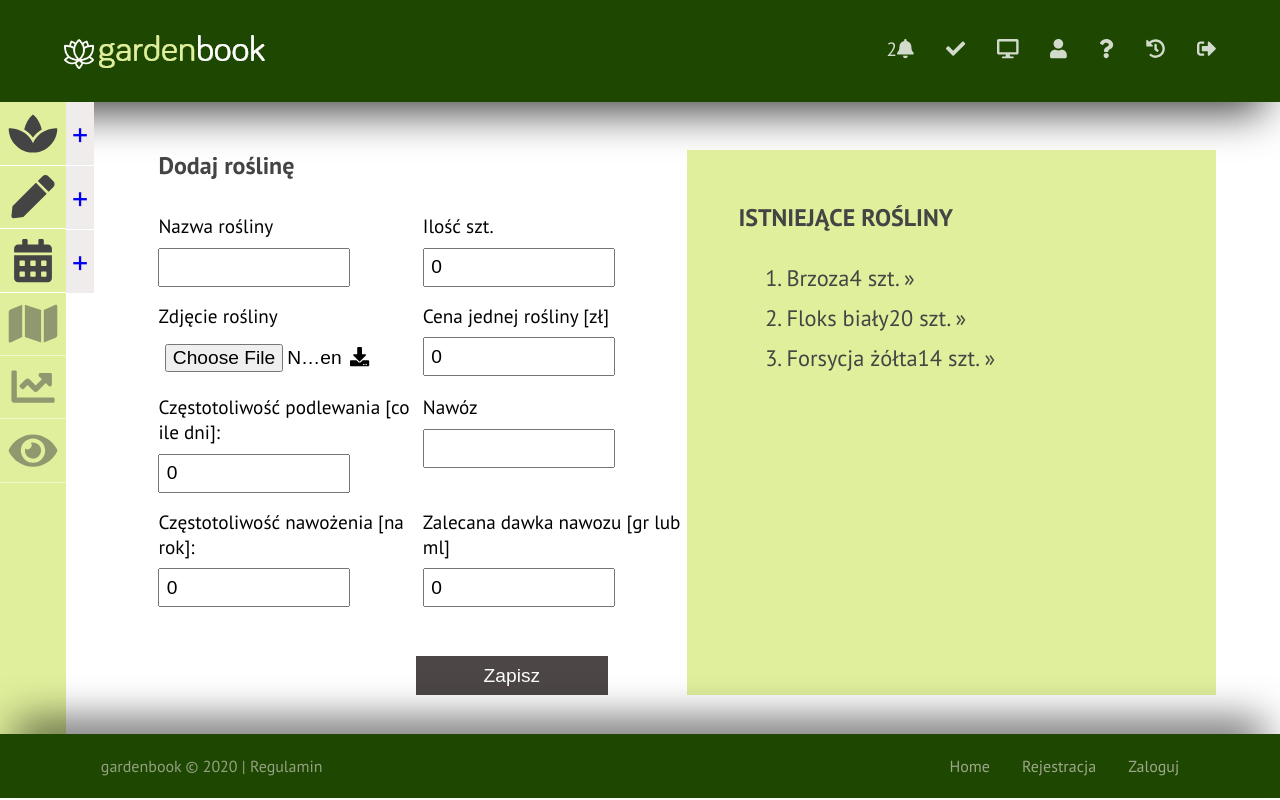
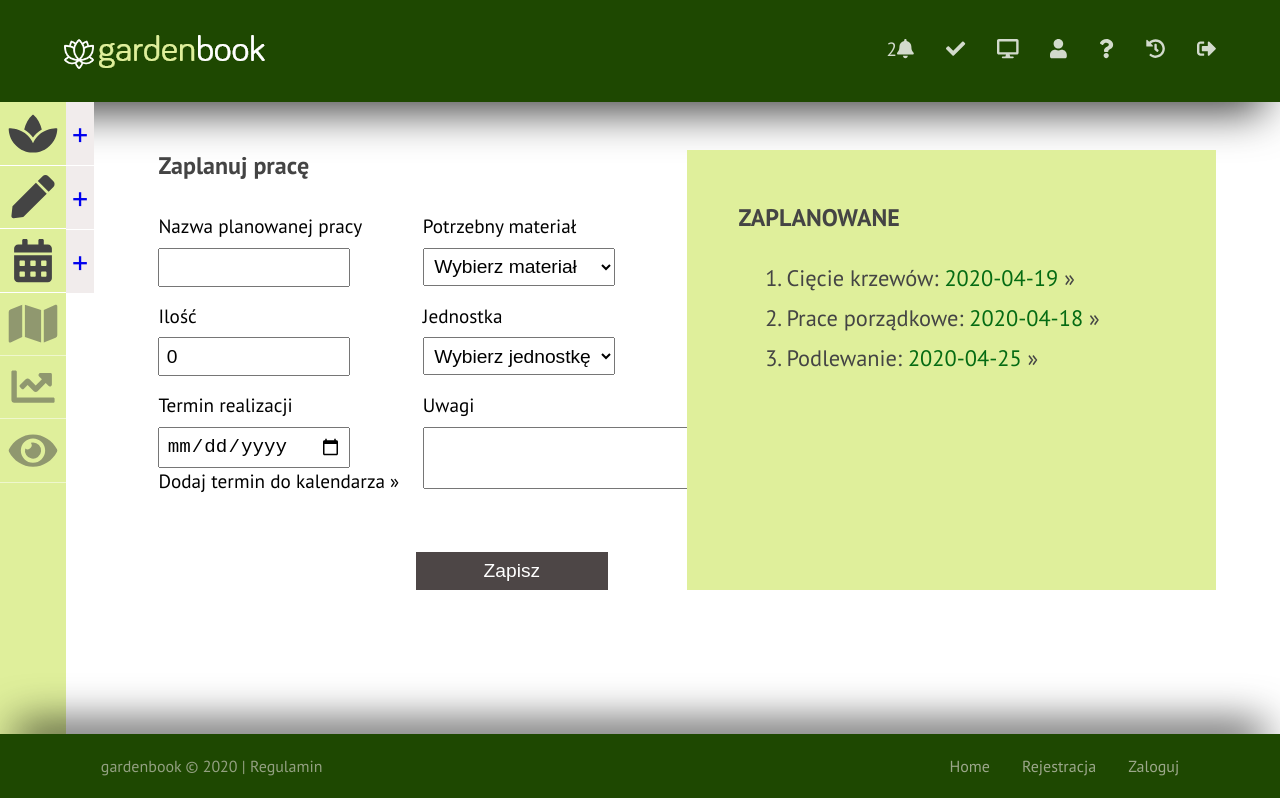
Before and after one commit to hajczek/gardenbook, a React (Create React App) app in the folder client/: page / in a window 1280 px wide. Built offline with nearby package versions, Linux system fonts and the light colour scheme.

Commit message:
Added styles and prepare structure of form for plan work card

```diff
--- a/client/src/assets/styles/_scss/_addForm.scss
+++ b/client/src/assets/styles/_scss/_addForm.scss
@@ -12,7 +12,9 @@
       color: $grey-color;
     }
 
-    #add-plant {
+    #add-plant,
+    #add-material,
+    #plan-work {
       display: flex;
       flex-wrap: wrap;
       flex-direction: row;
--- a/client/src/assets/styles/_scss/_userSection.scss
+++ b/client/src/assets/styles/_scss/_userSection.scss
@@ -61,6 +61,10 @@
             color: $strong-green-color;
           }
 
+          .quantity {
+            margin-left: 0.6rem;
+          }
+
           &:hover {
             cursor: pointer;
             opacity: 0.7;
--- a/client/src/components/AddMaterial/AddMaterialForm.js
+++ b/client/src/components/AddMaterial/AddMaterialForm.js
@@ -31,7 +31,7 @@ const AddMaterialForm = () => {
     e.preventDefault();
   }
   return (
-    <form id="add-plant" action="" onSubmit={onSubmit}>
+    <form id="add-material" action="" onSubmit={onSubmit}>
       <label htmlFor="material-name">
         <span>Nazwa materiału</span>
         <input
--- a/client/src/components/PlanWork/PlanWorkForm.js
+++ b/client/src/components/PlanWork/PlanWorkForm.js
@@ -36,15 +36,17 @@ export const PlanWorkForm = () => {
   }
   return (
     <form id="plan-work" action="#" onSubmit={onSubmit}>
-      <label htmlFor="work-name">Nazwa planowanej pracy</label>
+      <label htmlFor="work-name">
+        <span>Nazwa planowanej pracy</span>
         <input
           type="text"
           name="work-name"
           value={workName}
           onChange={(e) => setWorkName(e.target.value)}
         />
-
-      <label htmlFor="work-material">Potrzebny materiał</label>
+      </label>
+      <label htmlFor="work-material">
+        <span>Potrzebny materiał</span>
         <select
           name="work-material"
           id="work-material"
@@ -56,8 +58,9 @@ export const PlanWorkForm = () => {
           <option value="kora">Kora</option>
           <option value="nawoz-do-trawnika">Nawóz do trawnika</option>
         </select>
-
-      <label htmlFor="work-mat-quant">Ilość</label>
+      </label>
+      <label htmlFor="work-mat-quant">
+        <span>Ilość</span>
         <input
           type="number"
           name="work-mat-quant"
@@ -67,8 +70,9 @@ export const PlanWorkForm = () => {
           value={workMatQuant}
           onChange={(e) => setWorkMatQuant(e.target.value)}
         />
-
-      <label htmlFor="work-mat-unit">Jednostka</label>
+      </label>
+      <label htmlFor="work-mat-unit">
+        <span>Jednostka</span>
         <select
           name="work-mat-unit"
           id="work-mat-unit"
@@ -79,8 +83,9 @@ export const PlanWorkForm = () => {
           <option value="litr">Litr</option>
           <option value="kg">Kg</option>
         </select>
-
-      <label htmlFor="work-term">Wybierz termin</label>
+      </label>
+      <label htmlFor="work-term">
+        <span>Termin realizacji</span>
         <input
           type="date"
           name="work-term"
@@ -89,15 +94,18 @@ export const PlanWorkForm = () => {
           onChange={(e) => setWorkTerm(e.target.value)}
         />
         <span id="add-work-term">Dodaj termin do kalendarza &raquo;</span>
-
-      <label htmlFor="work-details">Uwagi</label>
+      </label>
+      <label htmlFor="work-details">
+        <span>Uwagi</span>
         <textarea
+          rows="4"
+          cols="38"
           id="work-details"
           name="work-details"
           value={workDetails}
           onChange={(e) => setWorkDetails(e.target.value)}
         ></textarea>
-
+      </label>
       <button id="plan-work-btn">Zapisz</button>
     </form>
   );
--- a/client/src/components/User/PageUser.js
+++ b/client/src/components/User/PageUser.js
@@ -8,8 +8,8 @@ import Footer from "../Page/Footer";
 // import ManageMaterialsCard from "../ManageMaterials/ManageMaterialsCard";
 // import ManagePlantsCard from "../ManagePlants/ManagePlantsCard";
 // import AddMaterialCard from "../AddMaterial/AddMaterialCard";
-import AddPlantCard from "../AddPlant/AddPlantCard";
-// import PlanWorkCard from "../PlanWork/PlanWorkCard";
+// import AddPlantCard from "../AddPlant/AddPlantCard";
+import PlanWorkCard from "../PlanWork/PlanWorkCard";
 
 // import EditedPlant from "./../ManagePlants/EditedPlant";
 // import EditedMaterial from "./../ManageMaterials/EditedMaterial";
@@ -27,8 +27,8 @@ const PageCard = () => {
         {/* <ManageMaterialsCard /> */}
         {/* <ManagePlantsCard /> */}
         {/* <AddMaterialCard /> */}
-        <AddPlantCard />
-        {/* <PlanWorkCard /> */}
+        {/* <AddPlantCard /> */}
+        <PlanWorkCard />
         {/* <EditedPlant /> */}
         {/* <EditedMaterial /> */}
         {/* <EditedWork /> */}
```
Also changed, not shown: client/css/App.min.css. Lines whose indentation alone changed are shown as unchanged.
